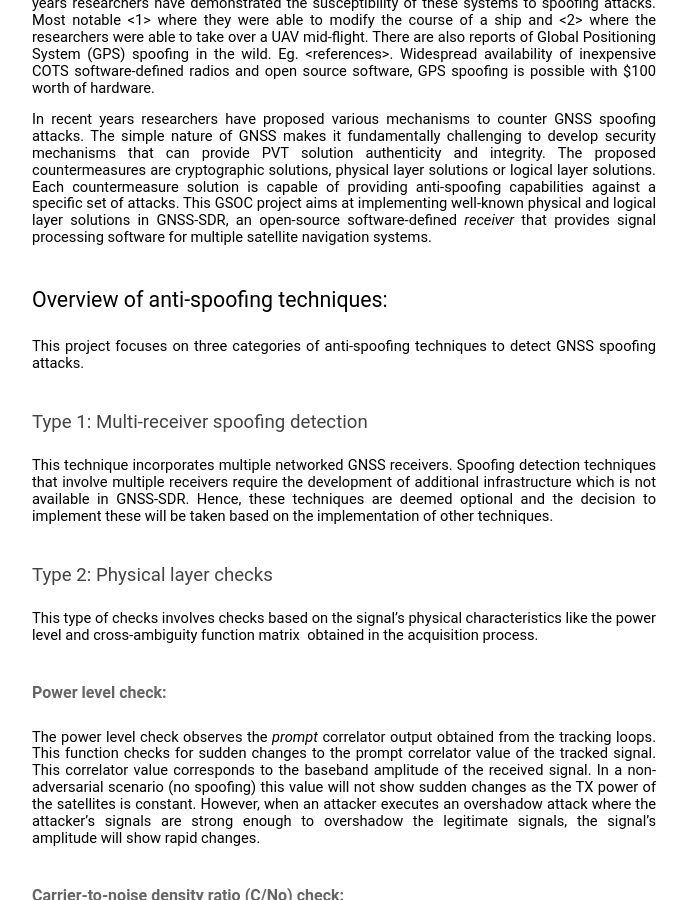
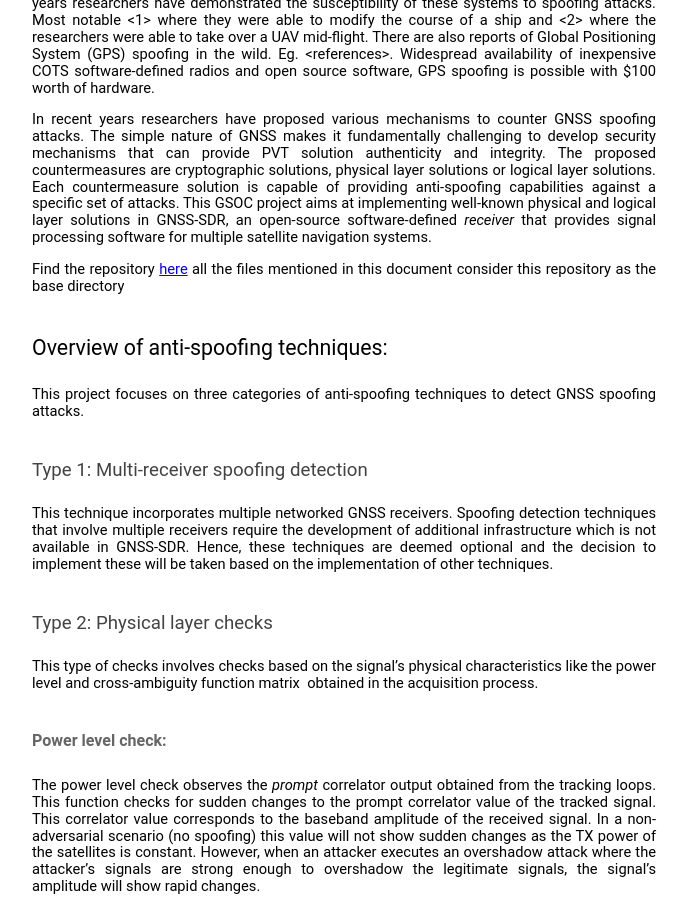
Before and after one commit to harshadms/harshadms.github.io, a Jekyll site: the page built from _pages/gsoc21.md, in a window 1280 px wide and 900 px high, scrolled down 510 px. Shown: the whole window, without its empty margins (296-983 px from the left). Built offline with Jekyll 4.4.1, drawn with Linux system fonts in a browser that asks for light colours; some web fonts are replaced.

Commit message:
added link to the repo

```diff
--- a/_pages/gsoc21.md
+++ b/_pages/gsoc21.md
@@ -1393,6 +1393,14 @@ author_profile: false
             attacks. This GSOC project aims at implementing well-known physical and logical layer solutions in GNSS-SDR,
             an open-source software-defined </span><span class="c10 c11">receiver</span><span class="c0">&nbsp;that
             provides signal processing software for multiple satellite navigation systems.</span></p>
+    <p class="c7 c8"><span class="c0"></span></p>
+    <p class="c7"><span class="c10">
+            Find the repository
+            <a target="_blank" rel="noopener noreferrer"
+                href="https://github.com/harshadms/gsoc_21_gnss-sdr/tree/gsoc_21_sd"> here</a> all the files mentioned
+            in
+            this document consider this repository as the base directory
+        </span></p>
     <h2 class="c3" id="h.vrg6okgzrc6r"><span class="c18 c10">Overview of anti-spoofing techniques:</span></h2>
     <p class="c7"><span class="c0">This project focuses on three categories of anti-spoofing techniques to detect GNSS
             spoofing attacks.</span></p>
```
